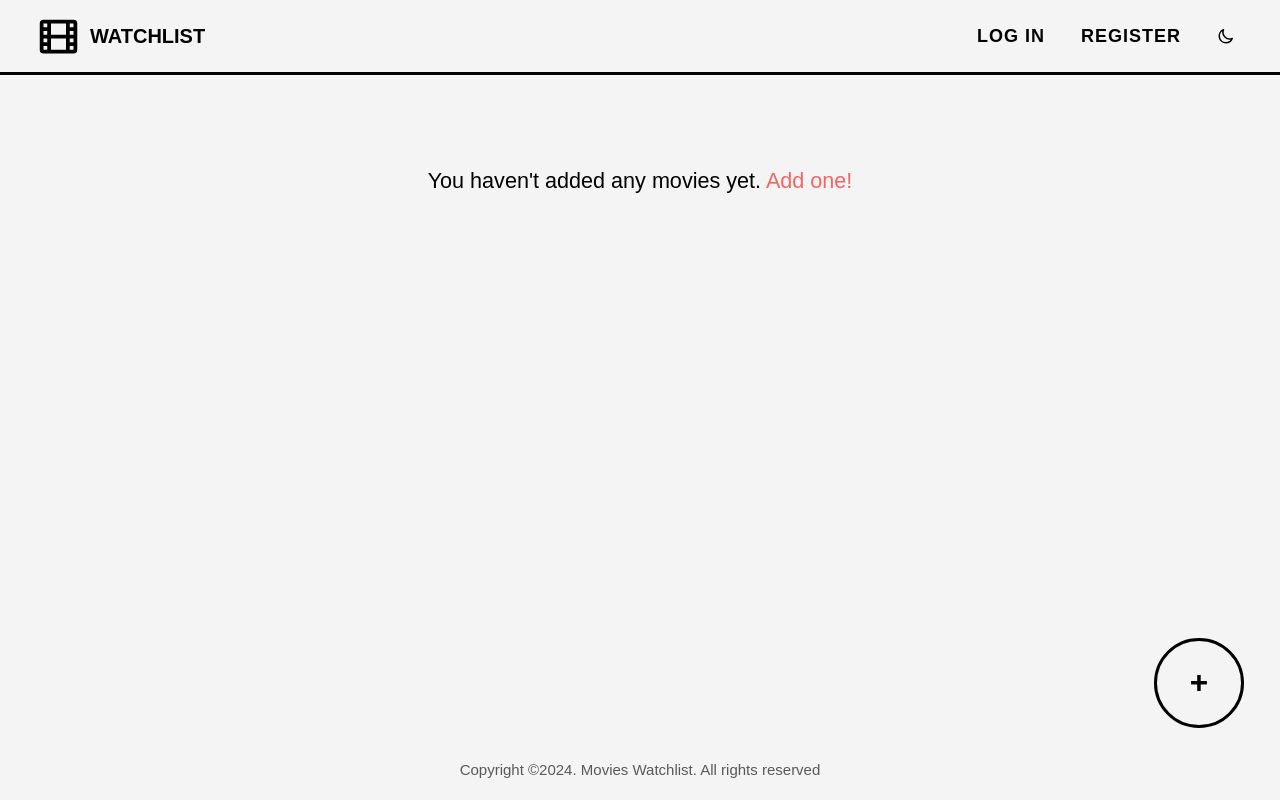
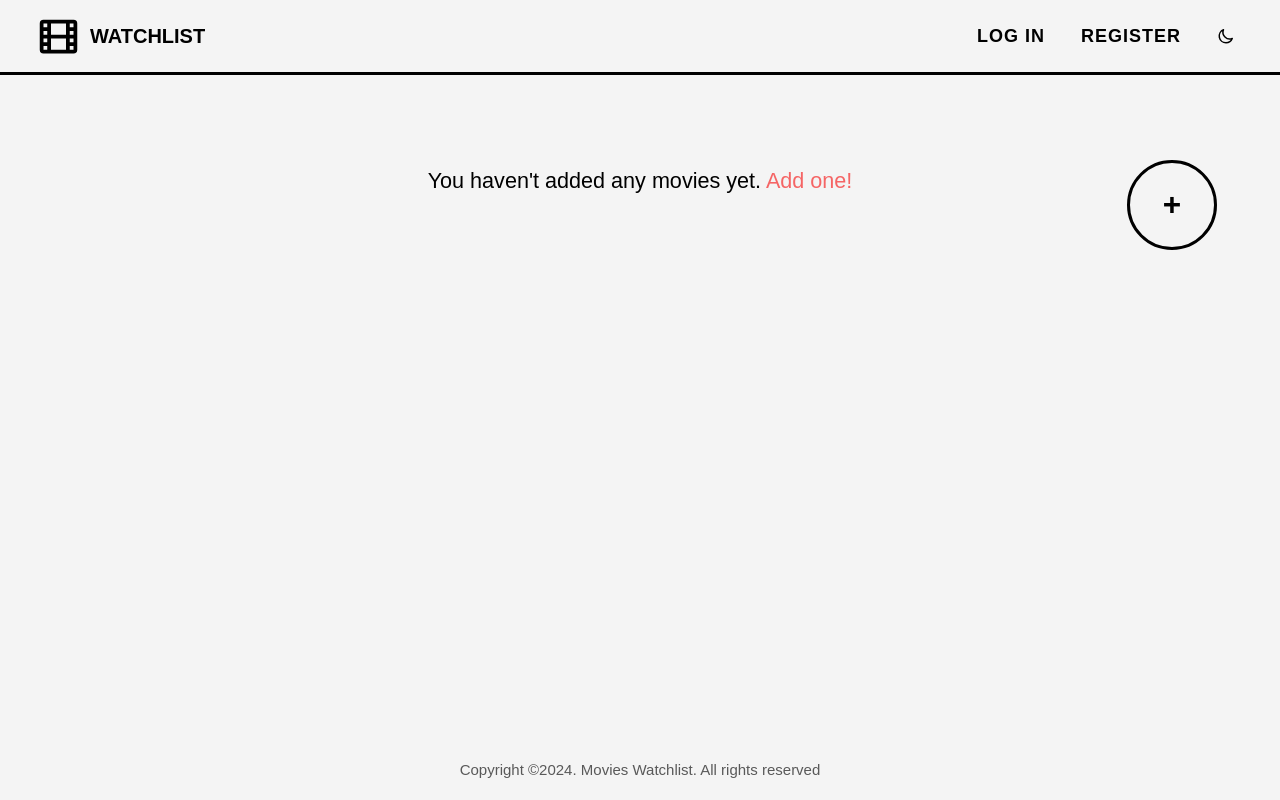
Before and after one commit to kiminzajnr/Movie-Watchlist, a Flask app: page / in a window 1280 px wide. Run offline with Flask 3, Linux system fonts and the light colour scheme; data that the repository does not hold is empty.

Commit message:
Fix position of button

```diff
--- a/movie_library/static/css/movies.css
+++ b/movie_library/static/css/movies.css
@@ -1,7 +1,13 @@
+.button--add-div {
+  position: relative;
+  padding-bottom: 2rem;
+}
 .button--add {
   display: flex;
-  position: absolute;
-  bottom: 4rem;
+  position: relative;
+  float: right;
+  align-self: center;
+  bottom: 2rem;
   right: 2rem;
   height: 5rem;
   width: 5rem;
@@ -49,7 +55,8 @@ h1 {
 .movie-grid {
   display: grid;
   grid-template-columns: repeat(auto-fit, minmax(250px, 1fr));
-  gap: 20px;
+  gap: 1rem;
+  margin-bottom: 2rem;
 }
 
 .movie-card {
--- a/movie_library/templates/index.html
+++ b/movie_library/templates/index.html
@@ -7,8 +7,7 @@
 {% block main_content %}
 
     {% if movies_data %}
-
-              <div class="container">
+              <div class="container button--add-div">
                 <div class="movie-grid">
                     {% for movie in movies_data %}
                     <div class="movie-card">
```
